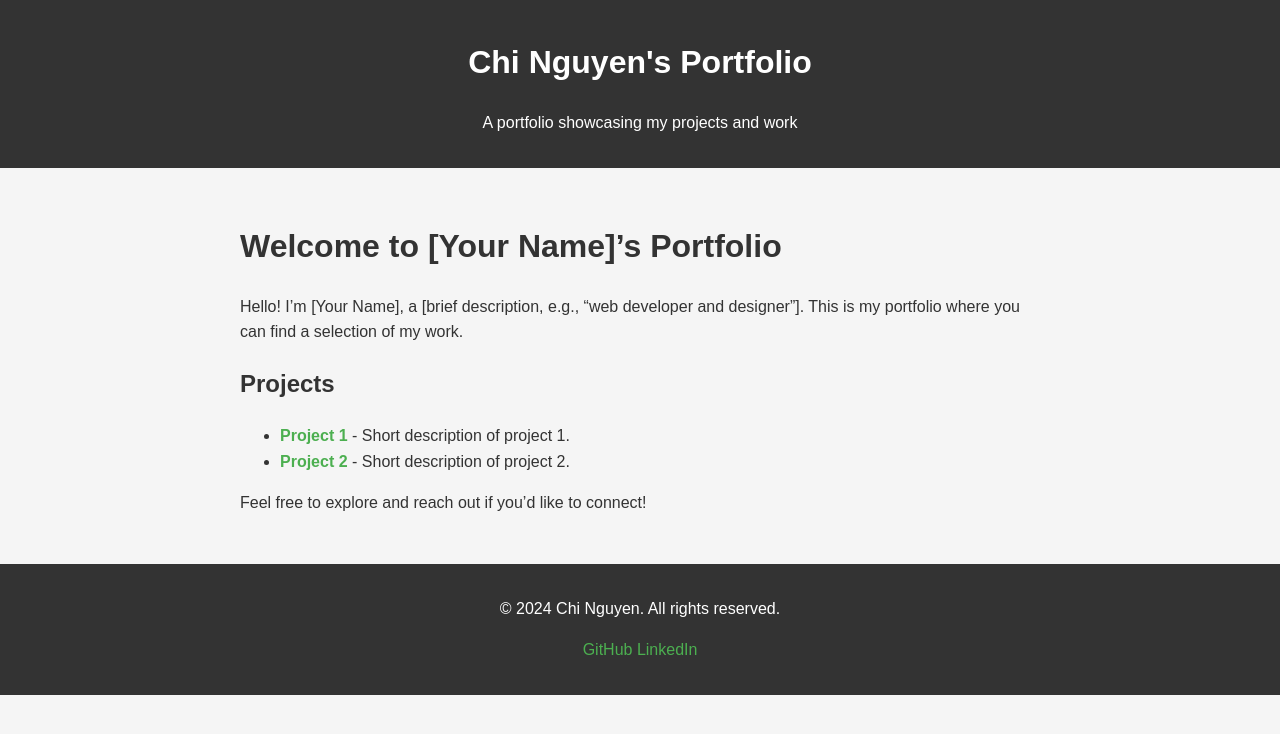
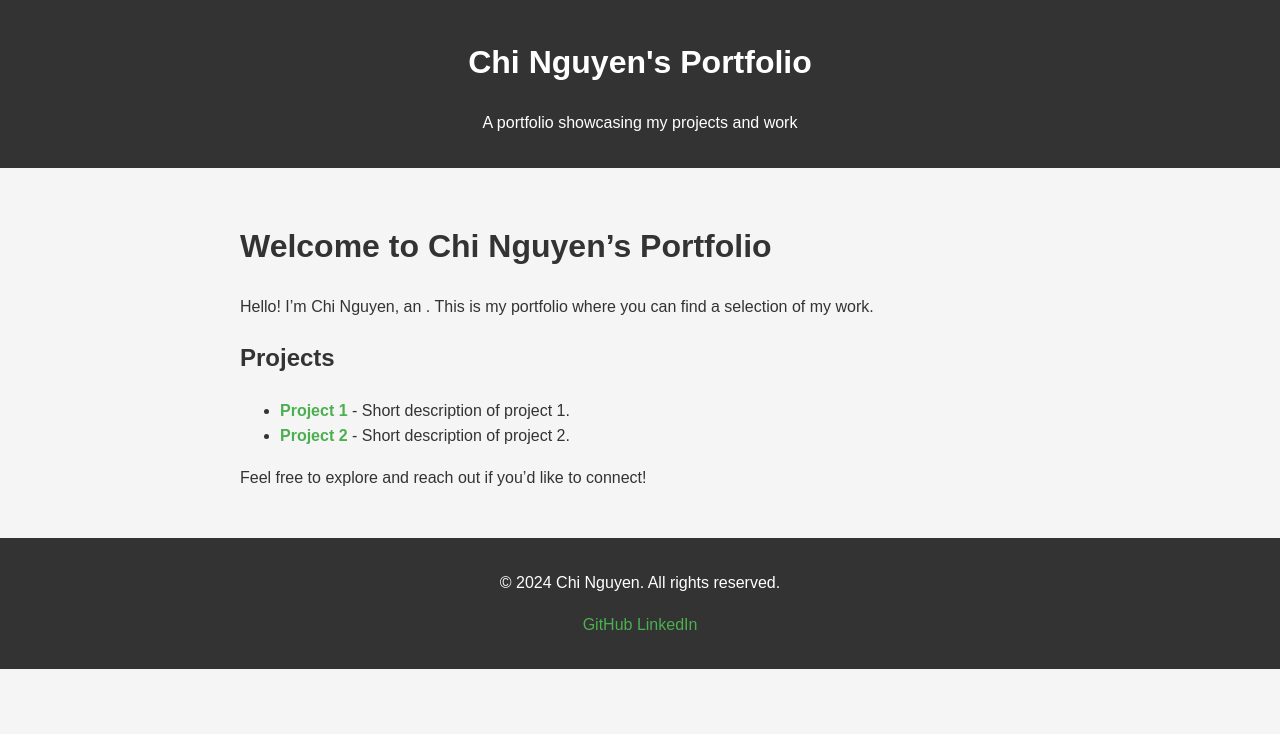
Before and after one commit to chinguyen19/chinguyen19.github.io, a Jekyll site: the page built from index.md, in a window 1280 px wide. Shown: the top 734 px of the page. Built offline with Jekyll 4.4.1, drawn with Linux system fonts in a browser that asks for light colours.

Commit message:
Update index.md

```diff
--- a/index.md
+++ b/index.md
@@ -3,13 +3,13 @@
 title: Home
 ---
 
-# Welcome to [Your Name]'s Portfolio
+# Welcome to Chi Nguyen's Portfolio
 
-Hello! I'm [Your Name], a [brief description, e.g., "web developer and designer"]. This is my portfolio where you can find a selection of my work.
+Hello! I'm Chi Nguyen, an . This is my portfolio where you can find a selection of my work.
 
 ## Projects
 
-- **[Project 1](https://github.com/yourusername/project1)** - Short description of project 1.
-- **[Project 2](https://github.com/yourusername/project2)** - Short description of project 2.
+- **[Project 1]([https://github.com/yourusername/project1](https://github.com/chinguyen19/Bioinformatics-projects/tree/09e1120d1f4de106911994083abc90f09ba1d7ae/Biological%20data%20analysis))** - Short description of project 1.
+- **[Project 2]([https://github.com/yourusername/project2](https://github.com/chinguyen19/Bioinformatics-projects/tree/09e1120d1f4de106911994083abc90f09ba1d7ae/Computational_drug_dicovery))** - Short description of project 2.
 
 Feel free to explore and reach out if you'd like to connect!
```
